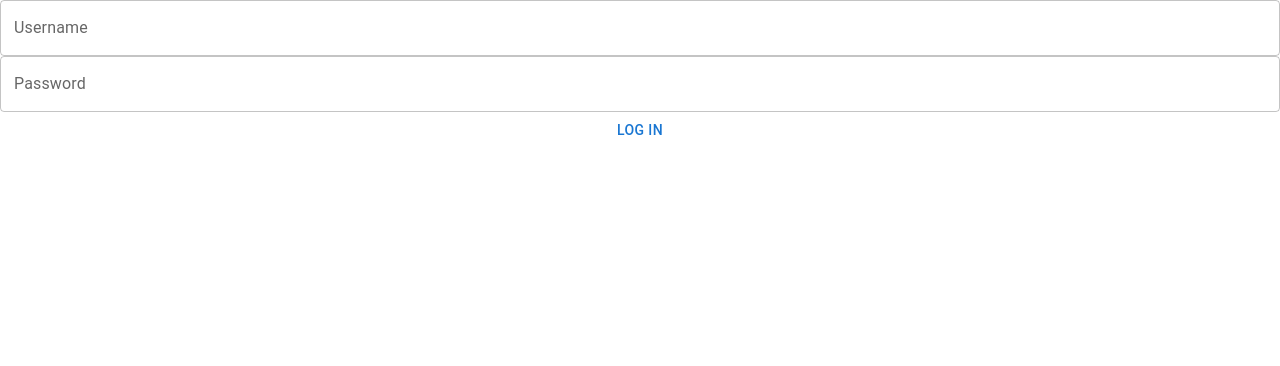
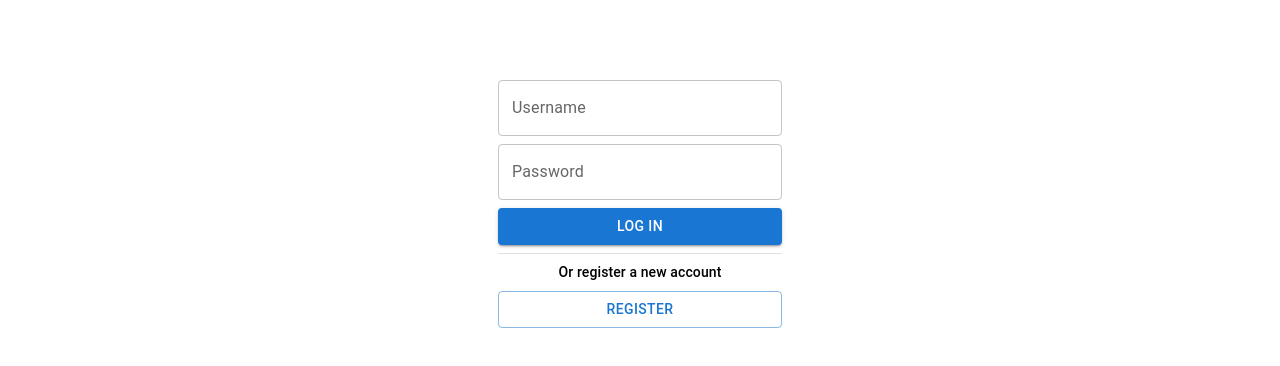
Before and after one commit to DudasDorian/uid-project-react, a React (Create React App) app: page / in a window 1280 px wide. Shown: the top 366 px of the page. Built offline with nearby package versions, Linux system fonts and the light colour scheme.

Commit message:
Fixed login and added register

```diff
--- a/src/components/LoginPage.js
+++ b/src/components/LoginPage.js
@@ -1,12 +1,20 @@
 import React, {useEffect, useState} from "react";
-import {Button, FormGroup, TextField} from "@mui/material";
+import {
+    Button,
+    Divider, FormControl,
+    FormControlLabel,
+    FormGroup,
+    Radio,
+    RadioGroup,
+    Stack,
+    TextField,
+    Typography
+} from "@mui/material";
 
 function LoginPage(props) {
+    const [login, setLogin] = useState(true);
     const [username, setUsername] = useState("");
-
-    useEffect(() => {
-        console.log(username)
-    }, [username])
+    const [role, setRole] = useState("");
 
     function parseLoginAttempt() {
         if(username === 'admin') {
@@ -20,17 +28,33 @@ function LoginPage(props) {
         }
     }
 
-    function LoginPrompt() {
-        return <FormGroup>
+    return <FormGroup sx={{ alignContent: "center", marginTop: 10 }}>
+        {login && <Stack component="form"
+                         sx={{ width: '25ch', fontSize: 'large' }}
+                         spacing={1}>
             <TextField label="Username" value={username}
-                       onChange={(e) => setUsername(e.target.value)} />
-            <TextField label="Password" type={'password'} />
-            <Button onClick={() => parseLoginAttempt()}>Log in</Button>
-        </FormGroup>
-    }
-
-    return <FormGroup>
-        <LoginPrompt />
+                       onChange={(e) => setUsername(e.target.value)}/>
+            <TextField label="Password" type={'password'}/>
+            <Button variant={"contained"} onClick={() => parseLoginAttempt()}>Log in</Button>
+            <Divider />
+            <Typography sx={{ textAlign: "center" }} variant={"subtitle2"}>Or register a new account</Typography>
+            <Button variant={"outlined"} onClick={() => setLogin(false)}>Register</Button>
+        </Stack>}
+        {!login && <Stack component="form"
+                          sx={{ width: '25ch', fontSize: 'large' }}
+                          spacing={1}>
+            <TextField label="Username" value={username}
+                       onChange={(e) => setUsername(e.target.value)}/>
+            <TextField label="Password" type={'password'}/>
+            <FormControl>
+                <RadioGroup onChange={(e) => setRole(e.target.value)}>
+                    <FormControlLabel value="admin" control={<Radio />} label="Moderator" />
+                    <FormControlLabel value="host" control={<Radio />} label="Hotel Host" />
+                    <FormControlLabel value="client" control={<Radio />} label="Regular User" />
+                </RadioGroup>
+            </FormControl>
+            <Button variant={"contained"} onClick={() => props.setLogin({username: username, role: role})}>Register</Button>
+        </Stack>}
     </FormGroup>
 }
 
```
